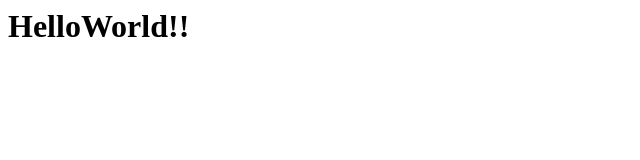
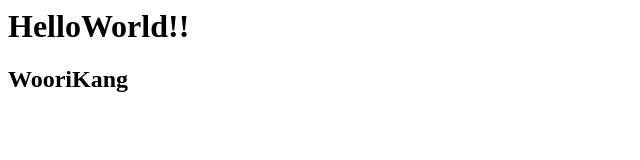
Before and after one commit to woori0907/portfoliolog, a plain HTML site: page jsTest.html in a window 1280 px wide. Shown: the whole page, without its empty margins (0-640 px from the left). Drawn offline with Linux system fonts and the light colour scheme.

Commit message:
testFile

```diff
--- a/jsTest.html
+++ b/jsTest.html
@@ -7,5 +7,6 @@
 </head>
 <body>
     <h1>HelloWorld!!</h1>
+    <h2>WooriKang</h2>
 </body>
 </html>
```
